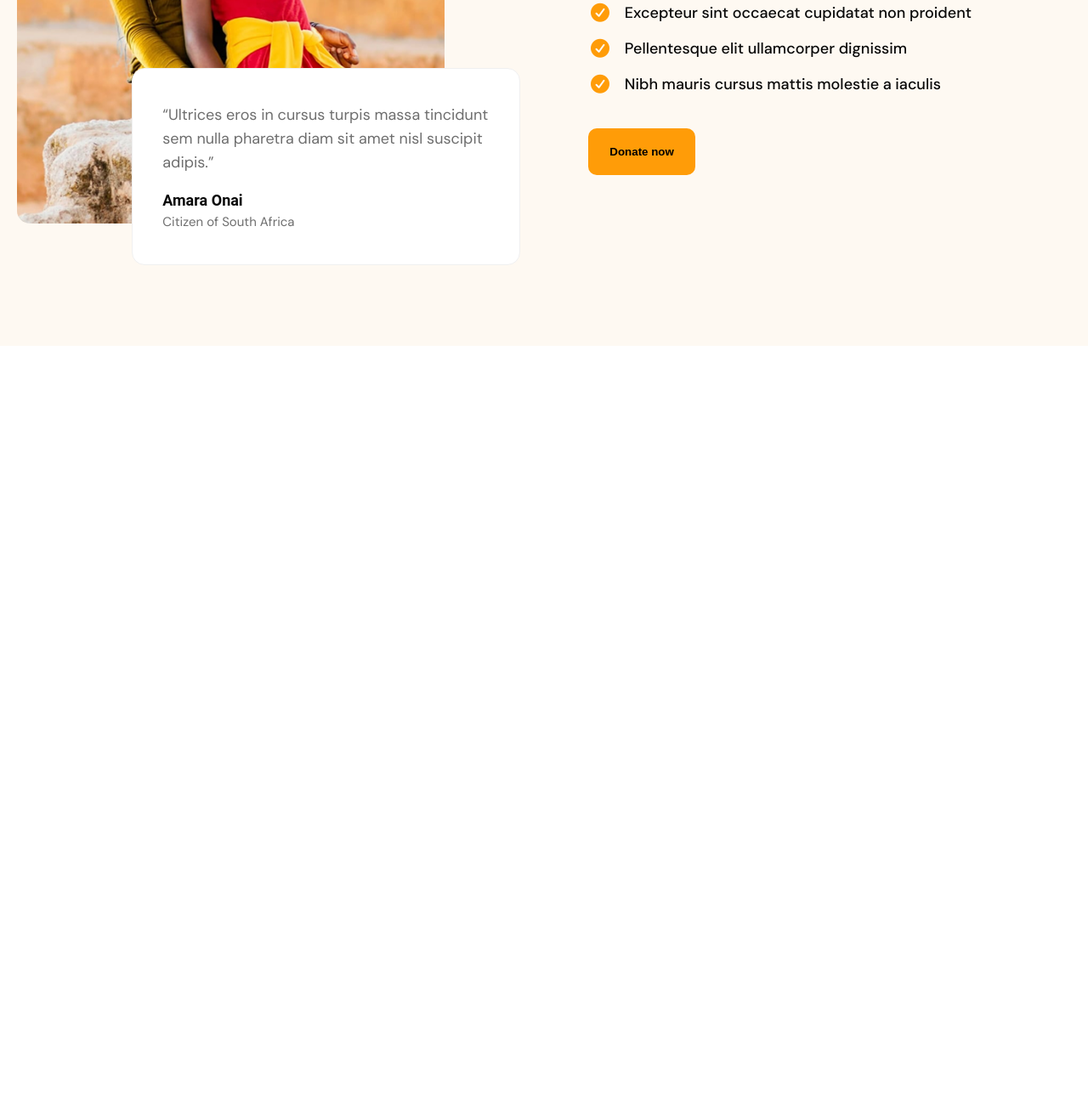
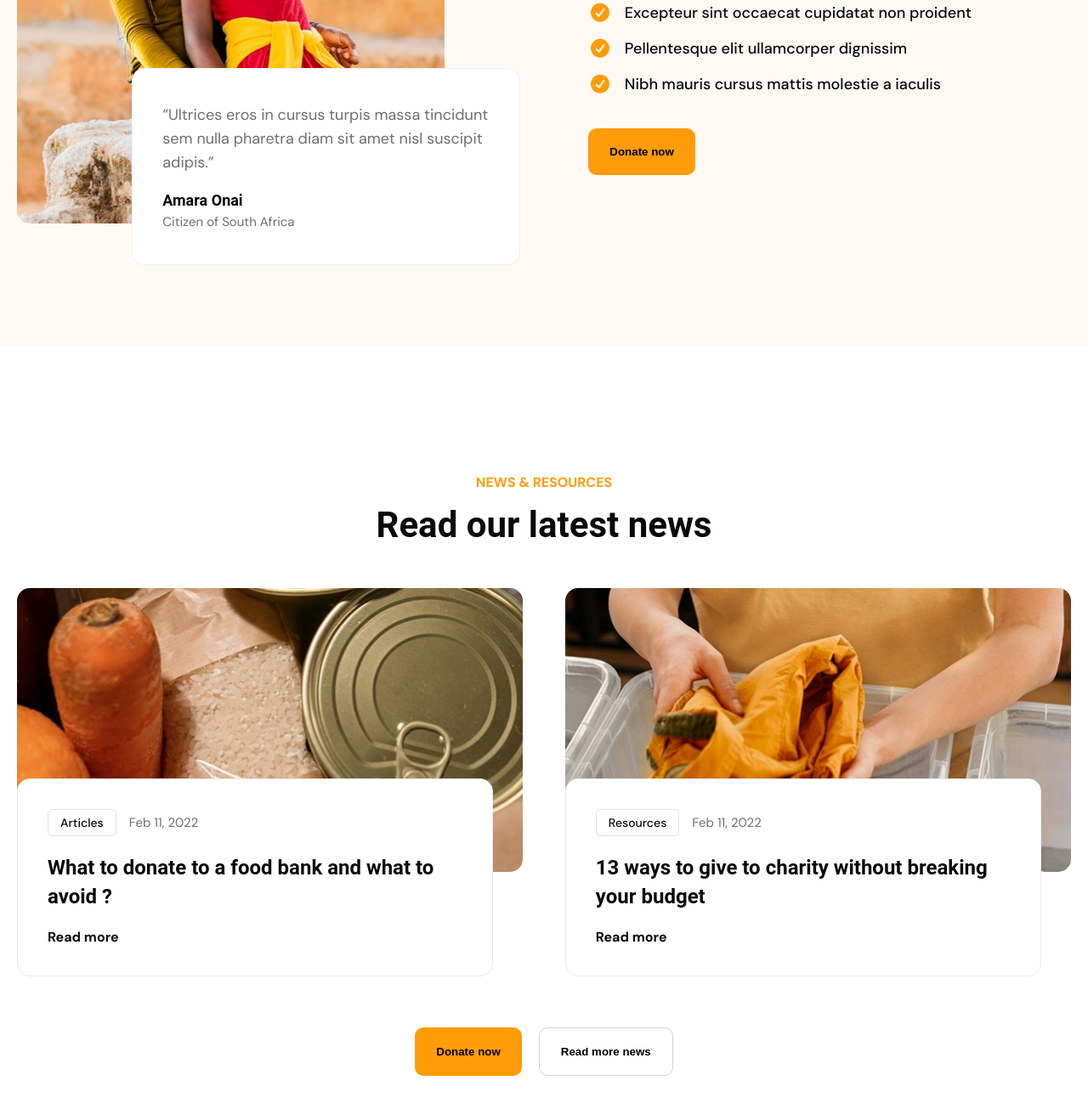
Before and after one commit to abduhakimrahmonqulzoda/exam-week3, a plain HTML site: page index.html in a window 1280 px wide. Shown: the part 6929-8234 px from the top of the page at 85% size. Before the commit the page ends 7336 px from the top, so only its background shows below. Drawn offline with Linux system fonts and the light colour scheme.

Commit message:
section8

```diff
--- a/index.html
+++ b/index.html
@@ -323,6 +323,46 @@
       </section>
     </div>
 
+        <section class="section8">
+      <div class="top_section8">
+        <p class="sub_section8">NEWS & RESOURCES</p>
+        <h1 class="title_section8">Read our latest news</h1>
+      </div>
+
+      <div class="cards_section8">
+        <div class="card_section8">
+          <img class="img_section8" src="./Frame (22).png" alt="" />
+          <div class="box_section8">
+            <div class="meta_section8">
+              <p class="tag_section8">Articles</p>
+              <p class="date_section8">Feb 11, 2022</p>
+            </div>
+            <h3>What to donate to a food bank and what to avoid ?</h3>
+            <a class="link_section8" href="">Read more</a>
+          </div>
+        </div>
+
+        <div class="card_section8">
+          <img class="img_section8" src="./IMAGE (45).png" alt="" />
+          <div class="box_section8">
+            <div class="meta_section8">
+              <p class="tag_section8">Resources</p>
+              <p class="date_section8">Feb 11, 2022</p>
+            </div>
+            <h3>13 ways to give to charity without breaking your budget</h3>
+            <a class="link_section8" href="">Read more</a>
+          </div>
+        </div>
+      </div>
+
+      <div class="buttons_section8">
+        <button class="btn1">Donate now</button>
+        <button class="btn2">Read more news</button>
+      </div>
+    </section>
+
+
+
 
 
   </body>
--- a/style.css
+++ b/style.css
@@ -544,3 +544,92 @@ header div{
     font-weight: 500;
     color: #090909;
 }
+
+
+.section8 {
+    max-width: 1280px;
+    margin: auto;
+    padding: 150px 20px;
+}
+.top_section8 {
+    text-align: center;
+    margin-bottom: 50px;
+}
+.sub_section8 {
+    color: #FF9C08;
+    font-family: "DM Sans", sans-serif;
+    font-weight: 700;
+    font-size: 16px;
+    margin-bottom: 15px;
+}
+.title_section8 {
+    font-family: "Roboto", sans-serif;
+    font-size: 42px;
+    color: #090909;
+}
+.cards_section8 {
+    display: flex;
+    justify-content: space-between;
+    gap: 40px;
+    margin-bottom: 60px;
+}
+.card_section8 {
+    width: 48%;
+    display: flex;
+    flex-direction: column;
+    align-items: start;
+}
+.img_section8 {
+    width: 100%;
+    border-radius: 15px;
+}
+.box_section8 {
+    width: 82%;
+    background-color: white;
+    border-radius: 15px;
+    padding: 35px;
+    margin-top: -110px;
+    border: 1px solid #EAEAEA;
+}
+.meta_section8 {
+    display: flex;
+    align-items: center;
+    gap: 15px;
+    margin-bottom: 20px;
+}
+.tag_section8 {
+    font-family: "DM Sans", sans-serif;
+    font-size: 14px;
+    font-weight: 500;
+    color: #090909;
+    border: 1px solid #E0E0E0;
+    border-radius: 6px;
+    padding: 6px 14px;
+}
+.date_section8 {
+    font-family: "DM Sans", sans-serif;
+    font-size: 15px;
+    color: #6E6E6E;
+}
+.box_section8 h3 {
+    font-family: "Roboto", sans-serif;
+    font-size: 24px;
+    line-height: 34px;
+    color: #090909;
+    margin-bottom: 20px;
+}
+.link_section8 {
+    font-family: "DM Sans", sans-serif;
+    font-size: 16px;
+    font-weight: 700;
+    color: #090909;
+    text-decoration: none;
+}
+.link_section8:hover {
+    color: #FF9C08;
+}
+.buttons_section8 {
+    display: flex;
+    justify-content: center;
+    gap: 20px;
+}
```
Also changed, not shown: Frame (22).png (added), IMAGE (45).png (added).
